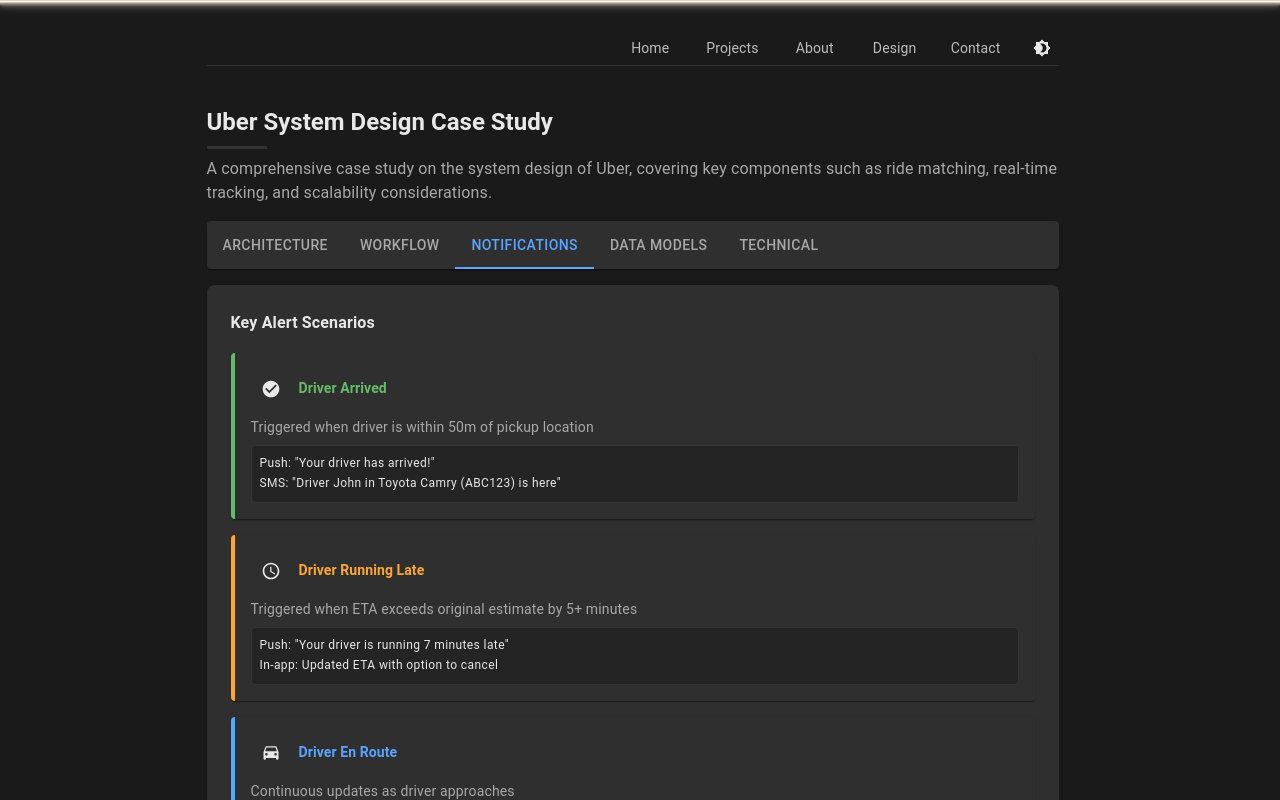
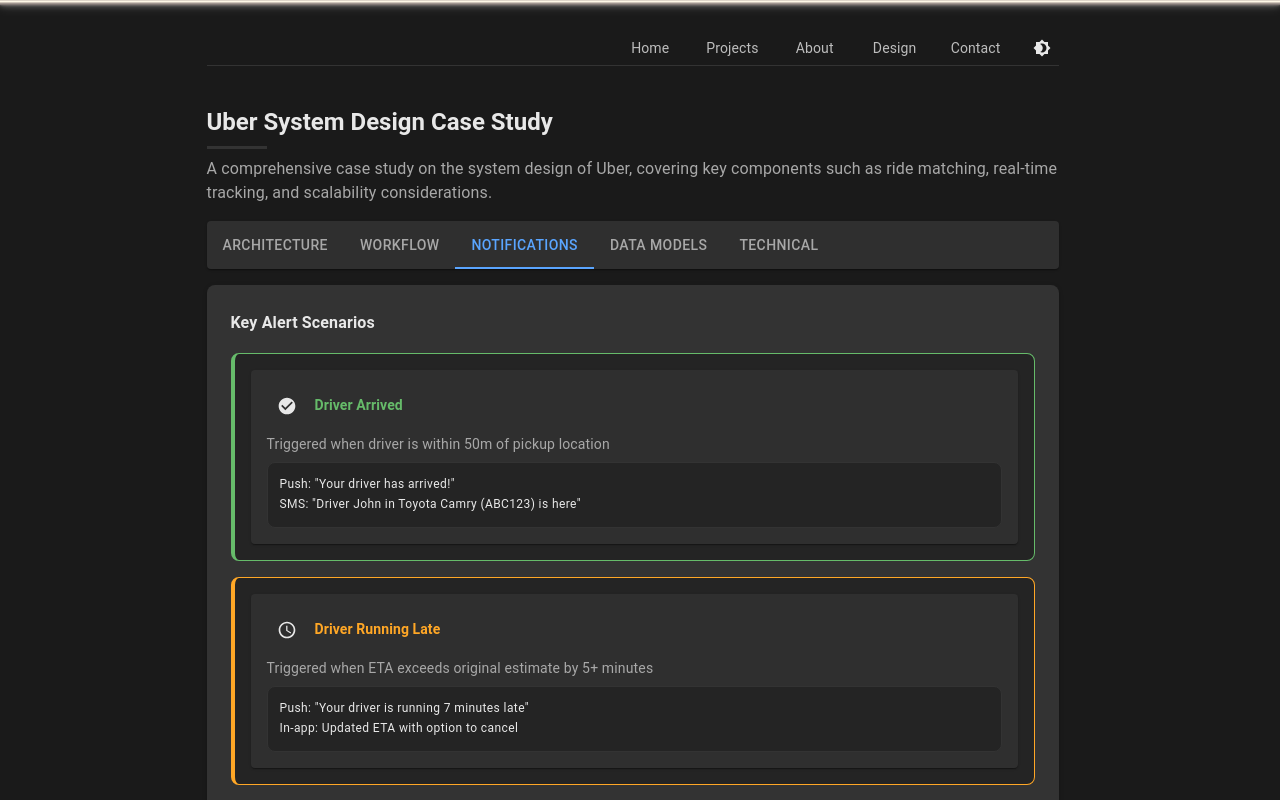
Before and after one commit to kwanlokto/portfolio, a Next.js app: page /portfolio/system-design/uber in a window 1280 px wide. Both pictures are taken after a click on the tab "NOTIFICATIONS". Shown: the top 800 px of the page. Built offline with nearby package versions, Linux system fonts and the light colour scheme.

Commit message:
refactor notification ssytem

```diff
--- a/src/ui/system_design/notification_system.tsx
+++ b/src/ui/system_design/notification_system.tsx
@@ -19,7 +19,7 @@
   notification_channels,
 }: NotificationSystemProps) => {
   return (
-    <Paper sx={{ p: 3, borderRadius: 2 }}>
+    <Paper elevation={2} sx={{ p: 3, borderRadius: 2 }}>
       {/* Alerts Section */}
       <Typography variant="subtitle1" sx={{ fontWeight: 700, mb: 2 }}>
         Key Alert Scenarios
@@ -27,19 +27,31 @@
 
       <Stack spacing={2}>
         {alerts.map((alert, idx) => (
+          <Paper
+            key={idx}
+            variant="outlined"
+            sx={{
+              p: 2,
+              borderRadius: 2,
+              borderLeft: 4,
+              borderColor: `${alert.color}.main`,
+            }}
+          >
             <Section
-            key={idx}
               icon={alert.icon}
               title={alert.title}
               titleColor={`${alert.color}.main`}
-            sx={{ borderLeft: 4, borderColor: `${alert.color}.main` }}
               titleVariant="subtitle2"
             >
-            <Typography variant="body2" color="text.secondary" sx={{ mt: 0.5 }}>
+              <Typography
+                variant="body2"
+                color="text.secondary"
+                sx={{ mt: 0.5 }}
+              >
                 {alert.description}
               </Typography>
 
-            <Paper variant="outlined" sx={{ mt: 1, p: 1, borderRadius: 1 }}>
+              <Paper variant="outlined" sx={{ mt: 1, p: 1.5, borderRadius: 2 }}>
                 {alert.messages.map((msg, i) => (
                   <Typography
                     key={i}
@@ -52,6 +64,7 @@
                 ))}
               </Paper>
             </Section>
+          </Paper>
         ))}
       </Stack>
 
@@ -65,11 +78,16 @@
       <Grid container spacing={2}>
         {notification_channels.map((channel, idx) => (
           <Grid key={idx} size={{ xs: 12, md: 4 }}>
+            <Paper
+              variant="outlined"
+              sx={{ p: 2, borderRadius: 2, height: "100%" }}
+            >
               <Section title={channel.title}>
                 <Typography variant="body2" color="text.secondary">
                   {channel.description}
                 </Typography>
               </Section>
+            </Paper>
           </Grid>
         ))}
       </Grid>
```
Lines whose indentation alone changed are shown as unchanged.
